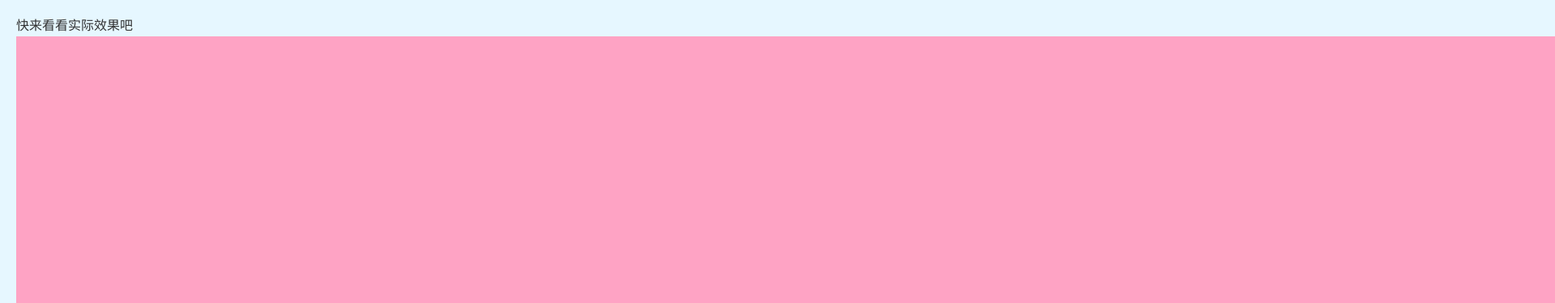
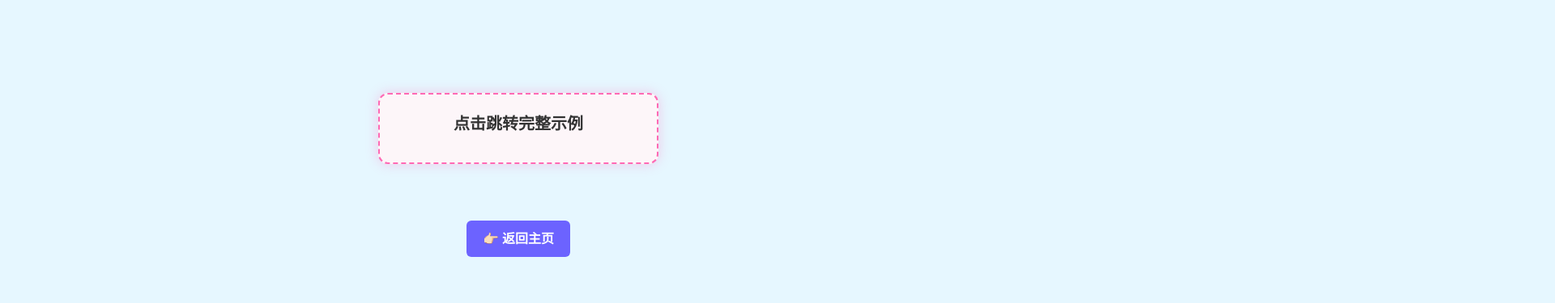
Before and after one commit to Quantum-dreaming/my-awesome-site, a plain HTML site: page example.html in a window 1280 px wide. Shown: the part 194-569 px from the top of the page at 81% size, 1920 px wide, since content can reach past the window. Drawn offline with Linux system fonts and the light colour scheme.

Commit message:
example.html

```diff
--- a/example.html
+++ b/example.html
@@ -22,10 +22,13 @@
 	<main>
 		<section class="content">
 			<h2>完整示例：喵之页面！</h2>
-			<p>快来看看实际效果吧</p >
-			<div class="hover-image">
-				<img class="normal" src="主页图片2.jpg" alt="普通" />
-				<img class="hover" src="主页图片1.jpg" alt="发疯" />
+			<br>
+			<div style="text-align: center;margin-top: 40px;">
+				<label class="surprise-box">
+				  <input type="checkbox" class="toggle" hidden />
+				  <span class="trigger-text">点击跳转完整示例</span>
+				  <span class="secret-text">嘿嘿其实还没完成，等小T老师更新哦～</span>
+				</label>
 			</div>
 		</section>
 	</main>
```
